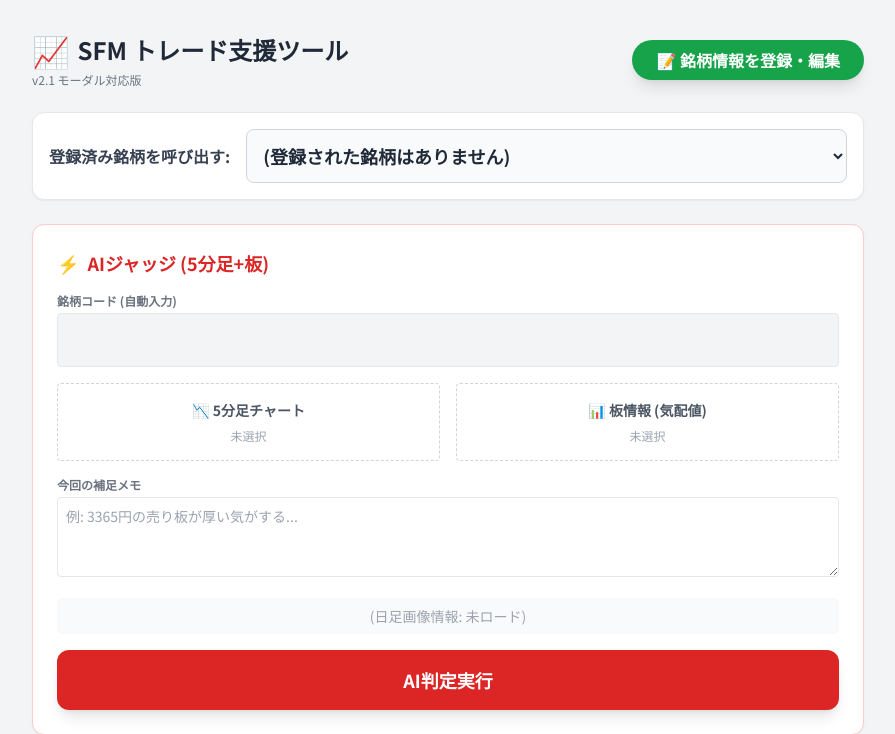
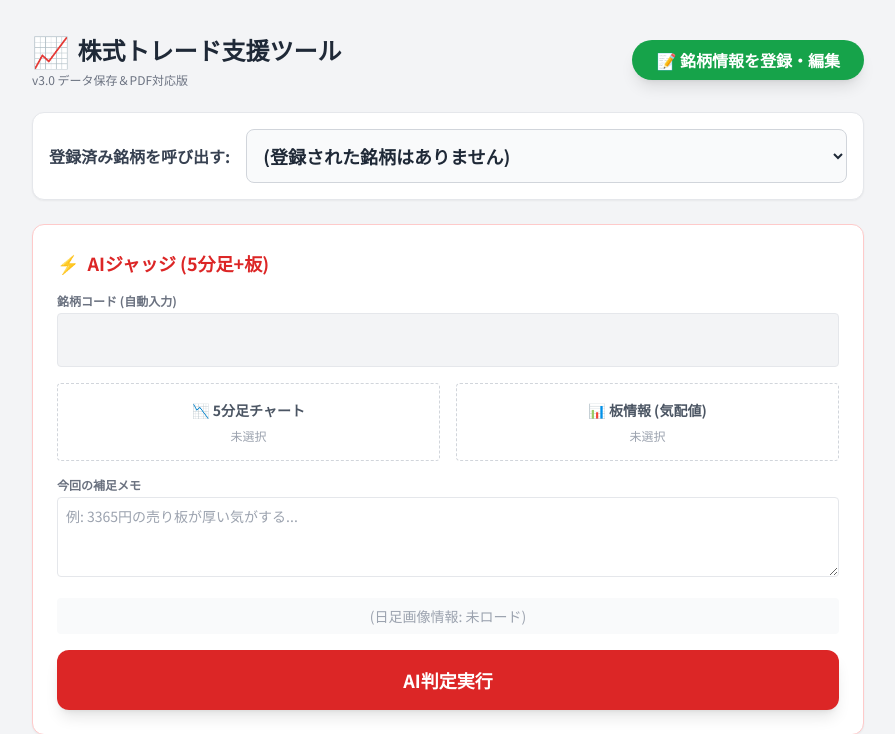
Before and after one commit to kurakirin-cyber/trade-app, a Flask app: page / in a window 1280 px wide. Shown: the top 734 px of the page, without its empty margins (192-1087 px from the left). Run offline with Flask 3, Linux system fonts and the light colour scheme; some libraries are stand-ins or nearby versions.

Commit message:
Update index.html

```diff
--- a/trade-app/templates/index.html
+++ b/trade-app/templates/index.html
@@ -3,7 +3,7 @@
 <head>
     <meta charset="UTF-8">
     <meta name="viewport" content="width=device-width, initial-scale=1.0">
-    <title>SFM トレード支援ツール v2.1</title>
+    <title>株式トレード支援ツール</title>
     <script src="https://cdn.tailwindcss.com"></script>
     <style>
         @import url('https://fonts.googleapis.com/css2?family=Noto+Sans+JP:wght@400;500;700&display=swap');
@@ -13,8 +13,6 @@
             width: 24px; height: 24px; animation: spin 1s linear infinite; display: none;
         }
         @keyframes spin { 0% { transform: rotate(0deg); } 100% { transform: rotate(360deg); } }
-
-        /* モーダルのアニメーション */
         .modal { transition: opacity 0.25s ease; }
         body.modal-active { overflow-x: hidden; overflow-y: hidden !important; }
     </style>
@@ -36,9 +34,9 @@
     <header class="mb-6 flex justify-between items-center">
         <div>
             <h1 class="text-2xl font-bold flex items-center gap-2 mb-1">
-                <span class="text-red-500 text-3xl">📈</span> SFM トレード支援ツール
+                <span class="text-red-500 text-3xl">📈</span> 株式トレード支援ツール
             </h1>
-            <p class="text-xs text-gray-500">v2.1 モーダル対応版</p>
+            <p class="text-xs text-gray-500">v3.0 データ保存＆PDF対応版</p>
         </div>
 
         <button onclick="openModal()" class="bg-green-600 hover:bg-green-700 text-white font-bold py-2 px-6 rounded-full shadow-lg transition flex items-center gap-2">
@@ -115,19 +113,13 @@
 
 
     <div id="envModal" class="modal opacity-0 pointer-events-none fixed w-full h-full top-0 left-0 flex items-center justify-center z-50">
-
         <div class="modal-overlay absolute w-full h-full bg-gray-900 opacity-50" onclick="closeModal()"></div>
 
         <div class="modal-container bg-white w-11/12 md:max-w-3xl mx-auto rounded-xl shadow-2xl z-50 overflow-y-auto max-h-[90vh]">
-
             <div class="modal-content py-4 text-left px-6">
                 <div class="flex justify-between items-center pb-3 border-b mb-4">
                     <p class="text-2xl font-bold text-green-700">📝 環境情報の登録・更新</p>
-                    <div class="modal-close cursor-pointer z-50" onclick="closeModal()">
-                        <svg class="fill-current text-black" xmlns="http://www.w3.org/2000/svg" width="18" height="18" viewBox="0 0 18 18">
-                            <path d="M14.53 4.53l-1.06-1.06L9 7.94 4.53 3.47 3.47 4.53 7.94 9l-4.47 4.47 1.06 1.06L9 10.06l4.47 4.47 1.06-1.06L10.06 9z"></path>
-                        </svg>
-                    </div>
+                    <div class="modal-close cursor-pointer z-50" onclick="closeModal()">✖</div>
                 </div>
 
                 <form action="{{ url_for('register_stock') }}" method="POST" enctype="multipart/form-data" class="space-y-4">
@@ -142,19 +134,31 @@
                         </div>
                     </div>
 
+                    <div class="grid grid-cols-2 gap-4 bg-yellow-50 p-3 rounded border border-yellow-200">
+                        <div>
+                            <label class="block text-xs font-bold text-yellow-800 mb-1">保有株数</label>
+                            <input type="number" name="reg_holding_qty" id="reg_holding_qty" value="0" class="w-full border p-2 rounded text-right">
+                        </div>
+                        <div>
+                            <label class="block text-xs font-bold text-yellow-800 mb-1">平均取得単価 (円)</label>
+                            <input type="number" name="reg_avg_cost" id="reg_avg_cost" value="0" class="w-full border p-2 rounded text-right">
+                        </div>
+                    </div>
+
                     <div class="bg-green-50 p-3 rounded border border-green-100">
                         <label class="block text-xs font-bold text-green-800 mb-1">① 日足チャート (画像)</label>
                         <input type="file" name="reg_daily_chart" accept="image/*" class="text-xs w-full text-gray-600">
-                        <p class="text-xs text-green-600 mt-1 font-bold" id="modal_daily_status">※アップロードで現在の画像を上書きします</p>
+                        <p class="text-xs text-green-600 mt-1 font-bold" id="modal_daily_status">※アップロードで上書き保存</p>
                     </div>
 
                     <div class="bg-gray-50 p-3 rounded border border-gray-100">
-                        <label class="block text-xs font-bold text-gray-500 mb-1">② 決算書・適時開示 (画像)</label>
-                        <input type="file" name="reg_financial_file" accept="image/*" class="text-xs w-full text-gray-600">
+                        <label class="block text-xs font-bold text-gray-500 mb-1">② 決算書・適時開示 (PDF または 画像)</label>
+                        <input type="file" name="reg_financial_file" accept="image/*,.pdf" class="text-xs w-full text-gray-600">
                         <div class="flex gap-4 mt-2 text-xs">
                             <label class="flex items-center"><input type="radio" name="financial_mode" value="append" checked class="mr-1"> 追加保存</label>
                             <label class="flex items-center"><input type="radio" name="financial_mode" value="overwrite" class="mr-1"> 全上書き</label>
                         </div>
+                        <p class="text-xs text-gray-400 mt-1">※PDFも選択可能です</p>
                     </div>
 
                     <div>
@@ -172,12 +176,8 @@
                     </div>
 
                     <div class="flex justify-end pt-2">
-                        <button type="button" onclick="closeModal()" class="bg-transparent border border-gray-500 text-gray-500 hover:bg-gray-100 font-bold py-2 px-4 rounded mr-2">
-                            キャンセル
-                        </button>
-                        <button type="submit" class="bg-green-600 hover:bg-green-700 text-white font-bold py-2 px-6 rounded shadow">
-                            保存する
-                        </button>
+                        <button type="button" onclick="closeModal()" class="bg-transparent border border-gray-500 text-gray-500 hover:bg-gray-100 font-bold py-2 px-4 rounded mr-2">キャンセル</button>
+                        <button type="submit" class="bg-green-600 hover:bg-green-700 text-white font-bold py-2 px-6 rounded shadow">保存する</button>
                     </div>
                 </form>
             </div>
@@ -185,7 +185,6 @@
     </div>
 
     <script>
-        // --- モーダル制御 ---
         function openModal() {
             const modal = document.getElementById('envModal');
             modal.classList.remove('opacity-0', 'pointer-events-none');
@@ -198,7 +197,6 @@
             document.body.classList.remove('modal-active');
         }
 
-        // --- フォーム送信時のローディング表示 ---
         function showLoader() {
             const btn = document.getElementById('submitBtn');
             const spinner = document.getElementById('loadingSpinner');
@@ -207,7 +205,6 @@
             btn.querySelector('span').innerText = '分析中...';
         }
 
-        // --- ファイル選択時のファイル名プレビュー ---
         function previewFile(input, targetId) {
             const display = document.getElementById(targetId);
             if(input.files && input.files[0]) {
@@ -216,56 +213,42 @@
             }
         }
 
-        // --- 銘柄選択時のデータ取得処理 ---
         async function loadStockInfo(code) {
-            // プルダウンで空（あるいは最初の選択）なら何もしないか、クリアする
             if (!code) return;
-
-            // 1. 判定用フォームにコードを入れる
             document.getElementById('judge_code').value = code;
 
             try {
-                // APIからデータ取得
                 const response = await fetch(`/get_stock/${code}`);
                 if (response.ok) {
                     const data = await response.json();
 
-                    // 2. モーダル内のフォームにも値をセットしておく
-                    // (ユーザーが「編集」ボタンを押したときにすぐ編集できるように)
                     document.getElementById('reg_code').value = code;
                     document.getElementById('reg_name').value = data.name || "";
                     document.getElementById('reg_memo').value = data.memo || "";
+                    document.getElementById('reg_holding_qty').value = data.holding_qty || "0";
+                    document.getElementById('reg_avg_cost').value = data.avg_cost || "0";
 
-                    // 3. 日足画像の有無を表示 (判定画面用)
                     const indicator = document.getElementById('daily_chart_indicator');
                     const modalStatus = document.getElementById('modal_daily_status');
 
                     if (data.has_daily_chart) {
-                        indicator.innerText = "✅ 日足チャート: 登録済み (AI判定に使用します)";
-                        indicator.classList.remove('bg-gray-50', 'text-gray-400');
-                        indicator.classList.add('bg-green-100', 'text-green-700', 'font-bold');
-
-                        modalStatus.innerText = "✅ 現在、日足画像が登録されています（上書き可能）";
+                        indicator.innerText = "✅ 日足チャート: 登録済み";
+                        indicator.className = "text-sm text-center py-2 bg-green-100 text-green-700 font-bold rounded";
+                        modalStatus.innerText = "✅ 登録済みの日足画像あり（上書き可能）";
                     } else {
-                        indicator.innerText = "⚠️ 日足チャート: 未登録 (判定精度が下がります)";
-                        indicator.classList.remove('bg-green-100', 'text-green-700', 'font-bold');
-                        indicator.classList.add('bg-gray-50', 'text-gray-400');
-
+                        indicator.innerText = "⚠️ 日足チャート: 未登録";
+                        indicator.className = "text-sm text-center py-2 bg-gray-50 text-gray-400 rounded";
                         modalStatus.innerText = "※まだ画像がありません";
                     }
-
                 }
             } catch (e) {
                 console.error("データ取得エラー", e);
             }
         }
 
-        // ページ読み込み時、もしプルダウンに値が入っていれば自動ロード（リロード対策）
         window.addEventListener('DOMContentLoaded', () => {
             const selector = document.getElementById('stockSelector');
-            if(selector.value) {
-                loadStockInfo(selector.value);
-            }
+            if(selector.value) loadStockInfo(selector.value);
         });
     </script>
 </body>
```
